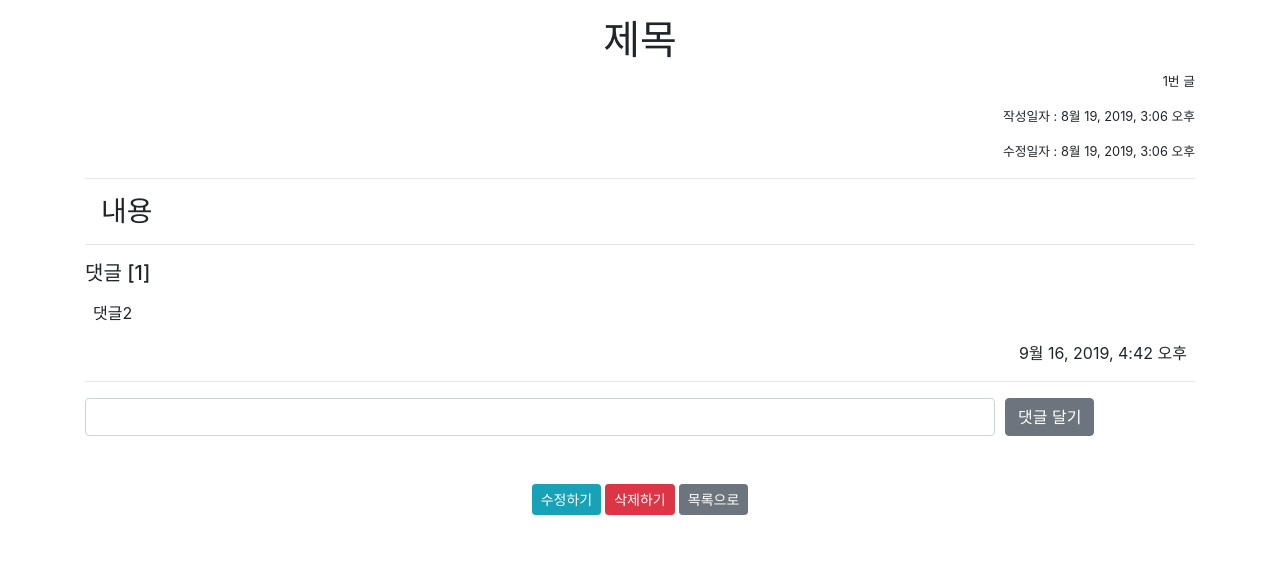
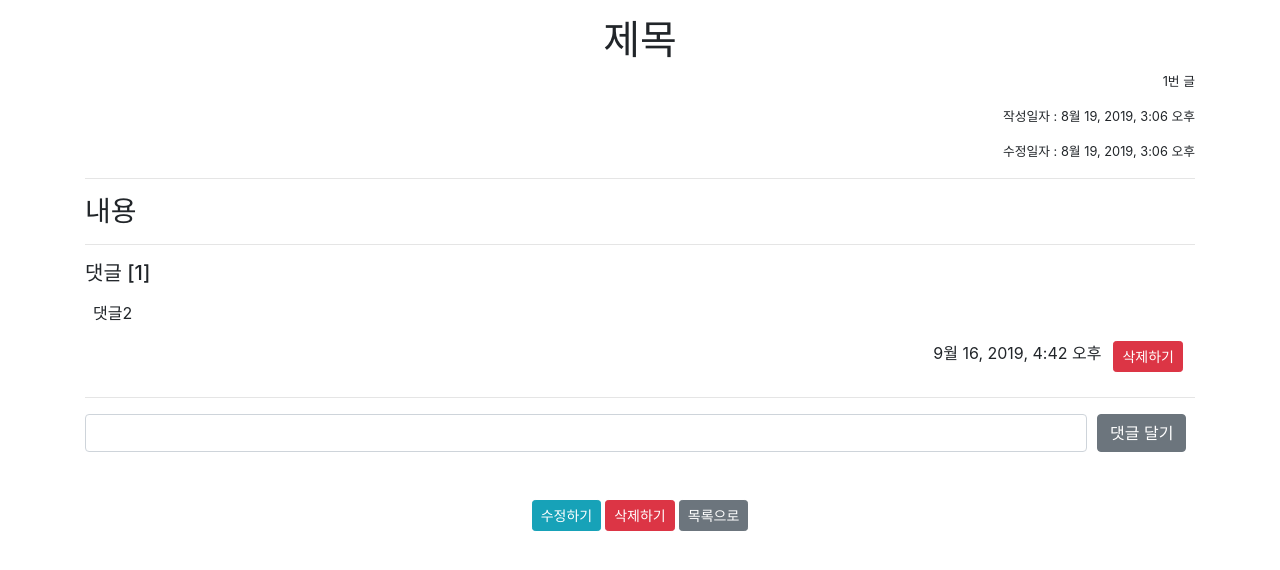
Before and after one commit to sjy9412/django-crud, a Django app: page /articles/1/ in a window 1280 px wide. Shown: the part 56-626 px from the top of the page. Run offline with Django 3.2, Linux system fonts and the light colour scheme; data comes from the database, SQL or seed files in the repository; both versions use the stored data as it was after the commit; some libraries are stand-ins or nearby versions.

Commit message:
14 | Comment - CRUD - D

```diff
--- a/articles/templates/articles/base.html
+++ b/articles/templates/articles/base.html
@@ -35,6 +35,15 @@
       </div>
     </div>
   </nav>
+  {% if messages %}
+    {% for message in messages %}
+    <div class="mb-4 text-center message alert alert-dark" role="alert">{{ message }}
+    <button type="button" class="close" data-dismiss="alert" aria-label="Close">
+    <span aria-hidden="true">&times;</span>
+  </button>
+  </div>
+    {% endfor %}
+{% endif %}
   <div class="container">
     {% block body %}
     {% endblock %}
--- a/articles/templates/articles/detail.html
+++ b/articles/templates/articles/detail.html
@@ -5,13 +5,19 @@
   <p class="text-right" style="font-size:0.8rem">작성일자 : {{ article.created_at }}</p>
   <p class="text-right" style="font-size:0.8rem">수정일자 : {{ article.updated_at }}</p>
   <hr>
-  <h3 class="m-3">{{ article.content }}</h3>
+  <h3 class="my-3">{{ article.content }}</h3>
   <hr>
   <h5>댓글 [{{comments.count}}]</h5>
   <div class="m-2 mt-3">
   {% for comment in comments %}
   <p>{{comment.content}}</p>
-  <p class="text-right">{{comment.created_at}}</p>
+  <div class="d-flex justify-content-end">
+  <p class="d-inline mr-2">{{comment.created_at}}</p>
+  <form class="mx-1 d-inline-block" action="{% url 'articles:comment_delete' article.pk comment.pk %}" method="POST" onclick="return confirm('삭제하시겠습니까?')">
+    {% csrf_token %}
+    <input class="btn btn-danger btn-sm" type="submit" value="삭제하기">
+  </form>
+  </div>
   {% empty %}
     <p>댓글을 작성해 주세요.</p>
   {% endfor %}
@@ -22,13 +28,13 @@
   -->
   </div>
   <hr>
-  <form class="mb-3 mr-3" action="/articles/{{article.pk}}/comment_create/" method="POST">
+  <form class="mb-3 mr-3" action="{% url 'articles:comment_create' article.pk %}" method="POST">
     {% csrf_token %}
     <div class="form-row">
-    <div class="col-10">
+    <div class="col-11">
       <input class="form-control" type="text" name='comment'>
     </div>
-    <div class="col-2">
+    <div class="col-1">
       <input class="btn btn-secondary" type="submit" value="댓글 달기">
     </div>
   </div>
--- a/articles/templates/articles/index.html
+++ b/articles/templates/articles/index.html
@@ -1,8 +1,7 @@
 {% extends 'articles/base.html' %}
 {% block body %}
-<h1 class="my-3 text-center">게시판에 오신걸 환영합니다.</h1>
-<a class="btn btn-secondary btn-sm mb-3" href="{% url 'articles:create' %}">글 작성하기</a>
-<table class="table table-striped text-center">
+<h1 class="my-4 text-center">게시판에 오신걸 환영합니다.</h1>
+<table class="mt-3 table table-striped text-center">
     <thead>
       <tr>
         <th scope="col">id</th>
@@ -20,4 +19,5 @@
       {% endfor %}
     </tbody>
   </table>
+  <a class="d-block mt-3 mr-3 ml-auto btn btn-secondary btn-sm mb-3" style="width:8rem;" href="{% url 'articles:create' %}">글 작성하기</a>
 {% endblock %}
--- a/articles/urls.py
+++ b/articles/urls.py
@@ -12,5 +12,6 @@ urlpatterns = [
     path('<int:article_pk>/delete/',views.delete, name='delete'),
     # path('<int:article_pk>/edit/',views.edit, name='edit'),
     path('<int:article_pk>/update/',views.update, name='update'),
-    path('<int:article_pk>/comment_create/', views.comment_create, name='comment_create'),
+    path('<int:article_pk>/comment/create/', views.comment_create, name='comment_create'),
+    path('<int:article_pk>/comment/<int:comment_pk>/delete/', views.comment_delete, name='comment_delete'),
 ]
--- a/articles/views.py
+++ b/articles/views.py
@@ -1,5 +1,6 @@
 from django.shortcuts import render, redirect
 from django.views.decorators.http import require_POST
+from django.contrib import messages
 # 중간에 embed를 사용하면 ipython을 이용하여 중간 값을 확인할 수 있다.
 # from IPython import embed
 
@@ -34,7 +35,7 @@ def detail(request, article_pk):
     comments = article.comment_set.all()
     context = {
         'article': article,
-        'comments': comments
+        'comments': comments,
     }
     return render(request, 'articles/detail.html', context)
 
@@ -72,4 +73,12 @@ def update(request, article_pk):
 @require_POST
 def comment_create(request, article_pk):
     comment = Comment.objects.create(content=request.POST.get('comment'), article_id = article_pk)
+    messages.success(request, '댓글이 생성되었습니다.')
     return redirect('articles:detail', article_pk)
+
+@require_POST
+def comment_delete(request, article_pk, comment_pk):
+    comment = Comment.objects.get(pk=comment_pk)
+    comment.delete()
+    messages.success(request, '댓글이 삭제되었습니다.')
+    return redirect('articles:detail', article_pk)
--- a/crud/settings.py
+++ b/crud/settings.py
@@ -11,6 +11,9 @@ https://docs.djangoproject.com/en/2.2/ref/settings/
 """
 
 import os
+from django.contrib.messages import constants as message_constants
+
+MESSAGE_LEVEL = message_constants.SUCCESS
 
 # Build paths inside the project like this: os.path.join(BASE_DIR, ...)
 BASE_DIR = os.path.dirname(os.path.dirname(os.path.abspath(__file__)))
```
Also changed, not shown: db.sqlite3.
